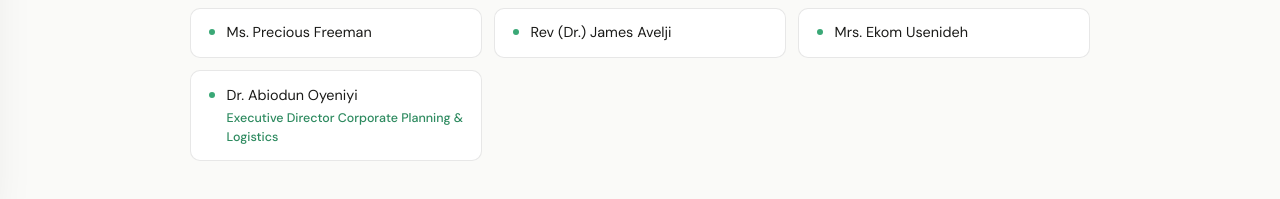
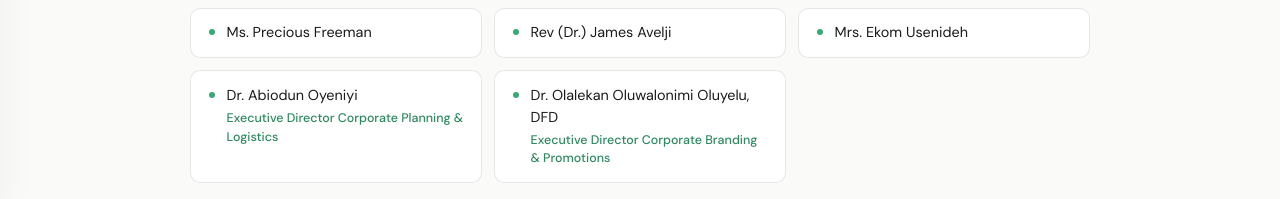
Before and after one commit to cipher-d-dev/isbmpa, a React (Vite) app: page /our-team in a window 1280 px wide. Shown: the part 596-795 px from the top of the page. Built offline with nearby package versions, Linux system fonts and the light colour scheme.

Commit message:
feat: team change

```diff
--- a/src/pages/OurTeam.tsx
+++ b/src/pages/OurTeam.tsx
@@ -22,6 +22,10 @@ const teamMembers = [
   {
     name: "Dr. Abiodun Oyeniyi",
     role: "Executive Director Corporate Planning & Logistics",
+  },
+  {
+    name: "Dr. Olalekan Oluwalonimi Oluyelu, DFD",
+    role: "Executive Director Corporate Branding & Promotions",
   },
 ];
 
```
